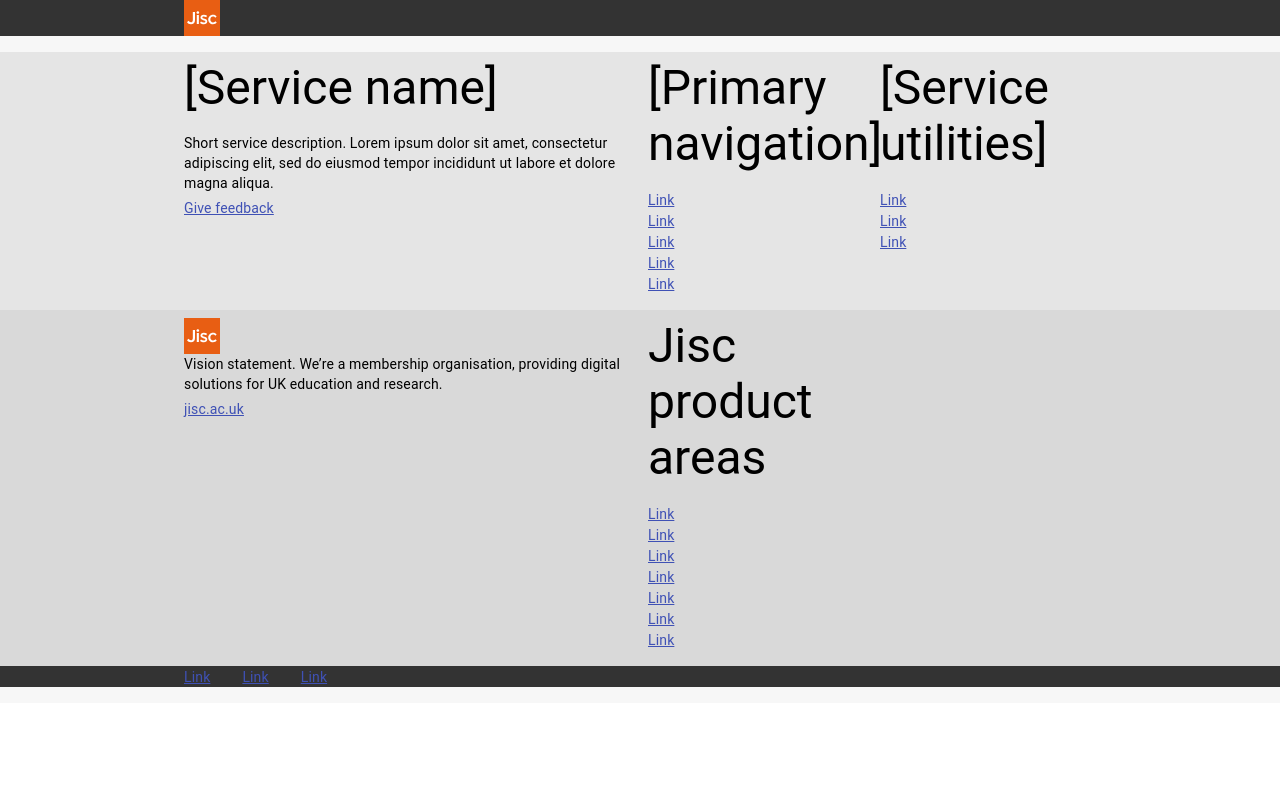
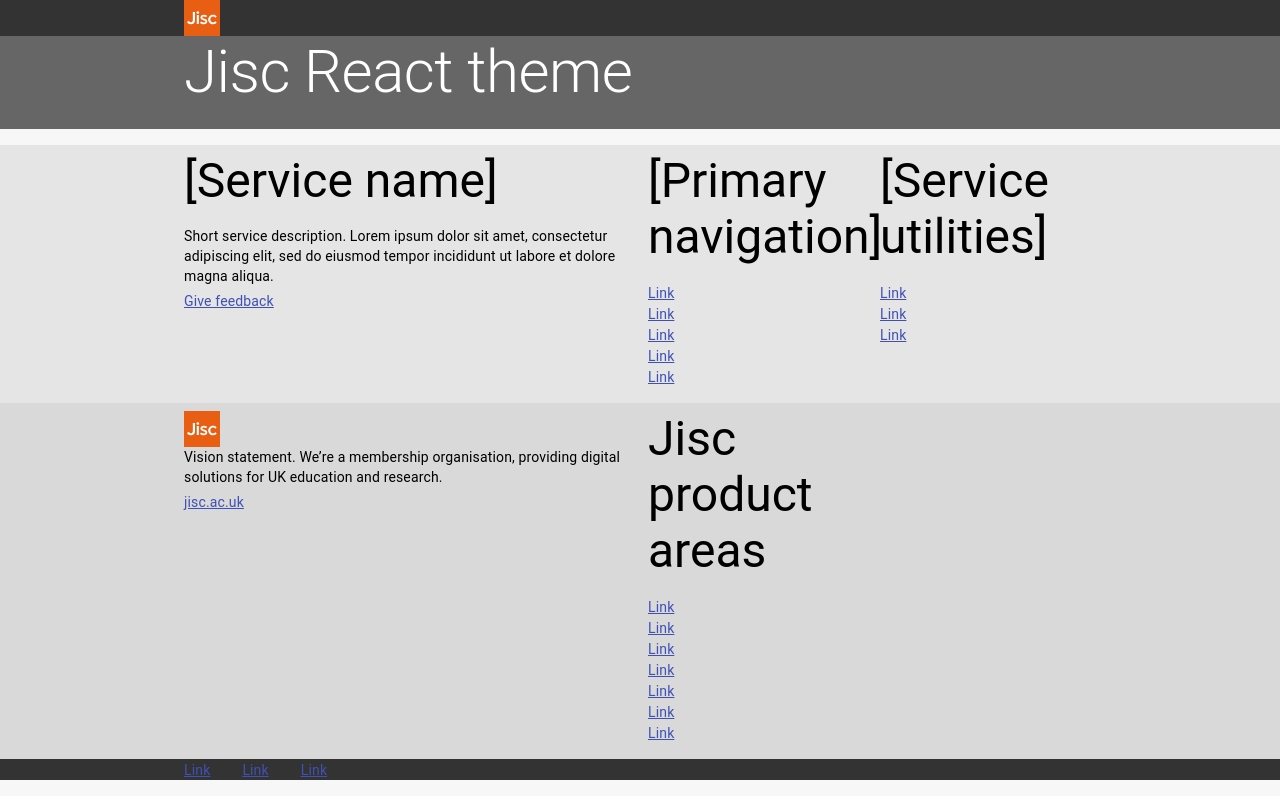
Before and after one commit to zzcgulm/jisc-react-theme, a React (Create React App) app in the folder theme/: page / in a window 1280 px wide. Built offline with nearby package versions, Linux system fonts and the light colour scheme.

Commit message:
Add minimal Jisc header.

```diff
--- a/theme/src/App.css
+++ b/theme/src/App.css
@@ -20,6 +20,9 @@
 }
 .bg5 {
   background-color: #d9d9d9;
+}
+.bg14 {
+  background-color: #666;
 }
 .bg18 {
   background-color: #333;
@@ -45,6 +48,18 @@
 }
 
 .jiscFooter:after {
+  content: "";
+  display: table;
+  clear: both;
+}
+
+
+
+.jiscHeader {
+  color: #fff;
+}
+
+.jiscHeader:after {
   content: "";
   display: table;
   clear: both;
--- a/theme/src/App.js
+++ b/theme/src/App.js
@@ -24,7 +24,7 @@
 
 
 
-        <header className="App-header">
+        <header className="jiscMasthead" aria-label="Jisc masthead">
 
 
 
@@ -50,6 +50,18 @@
 
 
 
+        </header>
+
+
+
+
+
+        <header className="jiscHeader bg14" aria-label="Site header">
+          <Container maxWidth="md">
+            <Typography variant="h2" component="h1" gutterBottom="true">
+              Jisc React theme
+            </Typography>
+          </Container>
         </header>
 
 
```
